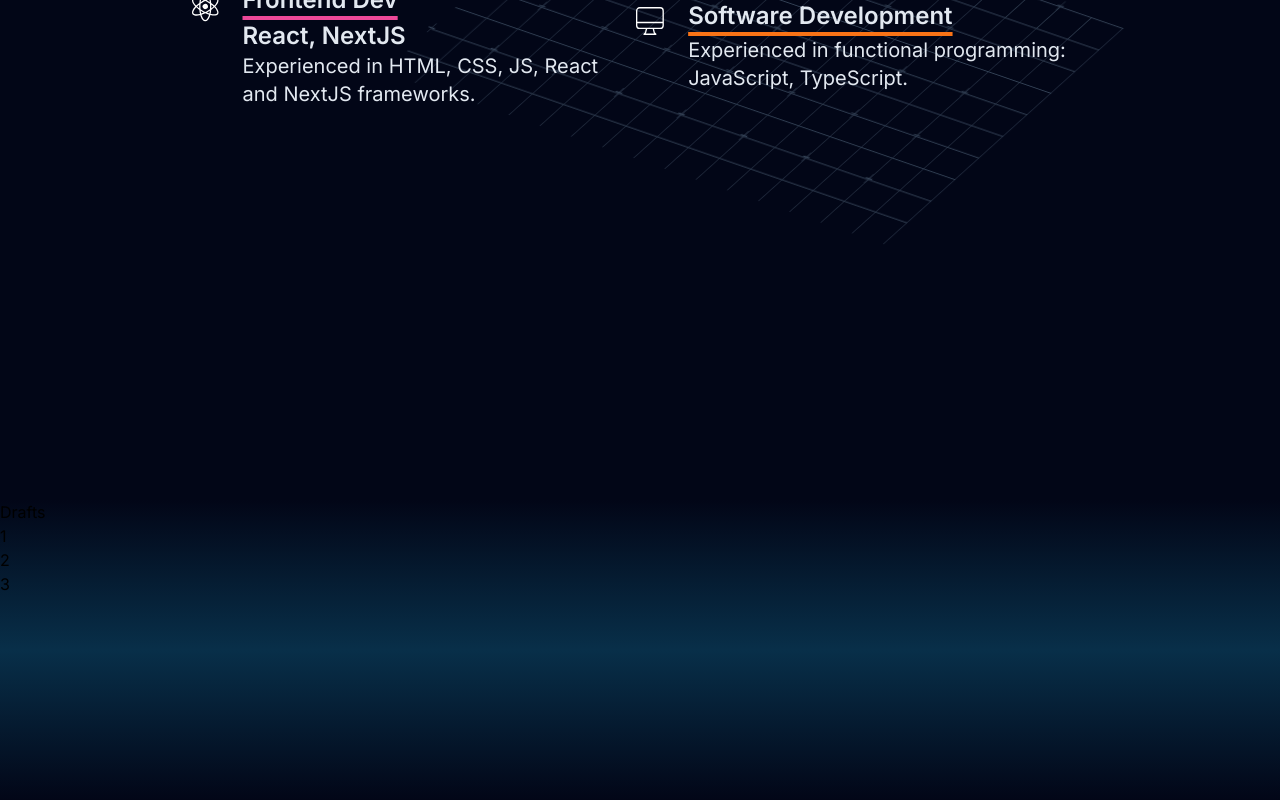
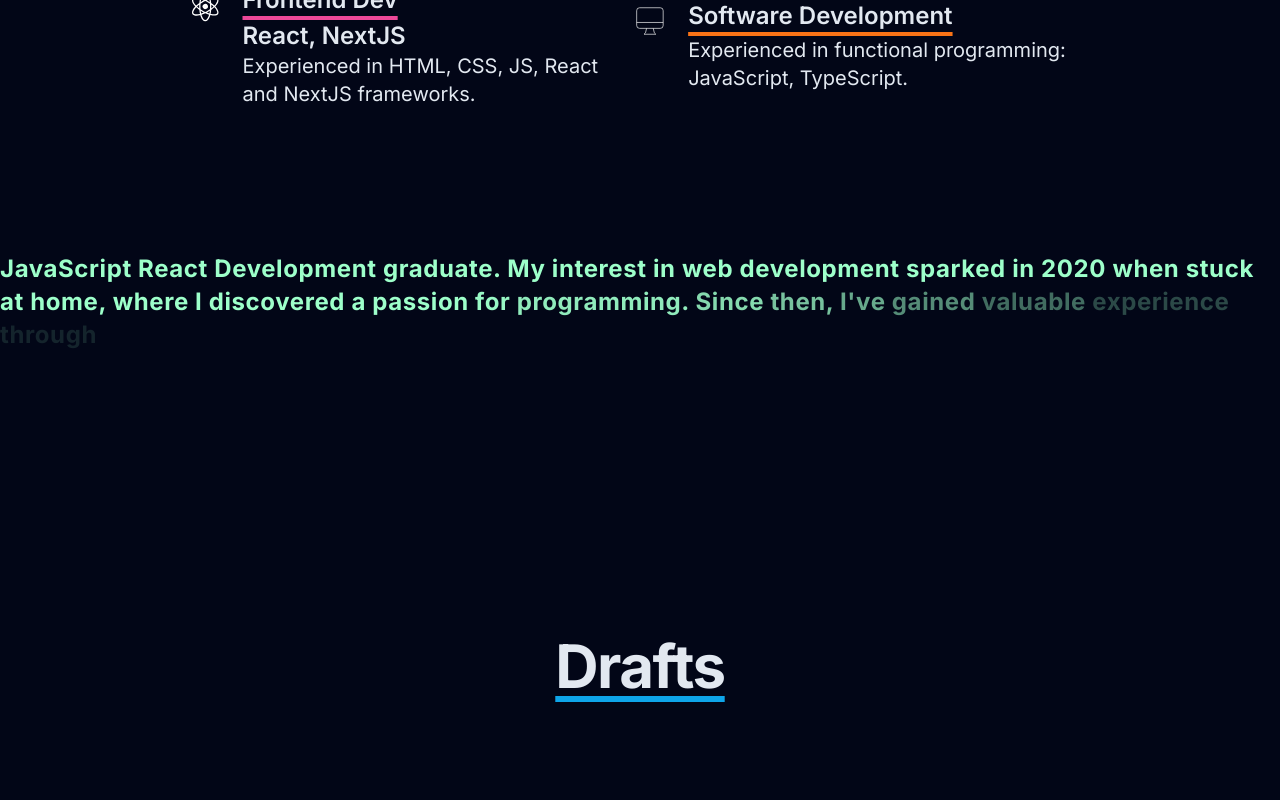
Before and after one commit to jeanmax1me/portfolio, a Next.js app: page / in a window 1280 px wide. Shown: the part 1180-1980 px from the top of the page. Built offline with nearby package versions, Linux system fonts and the light colour scheme.

Commit message:
gen text

```diff
--- a/src/app/components/ui/Background-boxes.tsx
+++ /dev/null
@@ -1,76 +0,0 @@
-"use client";
-import React from "react";
-import { motion } from "framer-motion";
-import { cn } from "@/app/utils/cn";
-
-export const BoxesCore = ({ className, ...rest }: { className?: string }) => {
-  const rows = new Array(16).fill(1);
-  const cols = new Array(10).fill(1);
-  let colors = [
-    "--sky-300",
-    "--pink-300",
-    "--green-300",
-    "--yellow-300",
-    "--red-300",
-    "--purple-300",
-    "--blue-300",
-    "--indigo-300",
-    "--violet-300",
-  ];
-  const getRandomColor = () => {
-    return colors[Math.floor(Math.random() * colors.length)];
-  };
-
-  return (
-    <div
-      style={{
-        transform: `translate(0,40%) skewX(-48deg) skewY(14deg) scale(0.675) rotate(0deg) translateZ(0)`,
-      }}
-      className={cn(
-        "absolute bleft-1/4 p-4 -top-1/4 flex  -translate-x-1/2 -translate-y-1/2 w-full h-full z-0",
-        className
-      )}
-      {...rest}
-    >
-      {rows.map((_, i) => (
-        <motion.div
-          key={`row` + i}
-          className="w-16 h-8  border-l  border-slate-700 relative"
-        >
-          {cols.map((_, j) => (
-            <motion.div
-              whileHover={{
-                backgroundColor: `var(${getRandomColor()})`,
-                transition: { duration: 0 },
-              }}
-              animate={{
-                transition: { duration: 2 },
-              }}
-              key={`col` + j}
-              className="w-16 h-8  border-r border-t border-slate-700 relative"
-            >
-              {j % 2 === 0 && i % 2 === 0 ? (
-                <svg
-                  xmlns="http://www.w3.org/2000/svg"
-                  fill="none"
-                  viewBox="0 0 24 24"
-                  strokeWidth="1.5"
-                  stroke="currentColor"
-                  className="absolute h-6 w-10 -top-[14px] -left-[22px] text-slate-700 stroke-[1px] pointer-events-none"
-                >
-                  <path
-                    strokeLinecap="round"
-                    strokeLinejoin="round"
-                    d="M12 6v12m6-6H6"
-                  />
-                </svg>
-              ) : null}
-            </motion.div>
-          ))}
-        </motion.div>
-      ))}
-    </div>
-  );
-};
-
-export const Boxes = React.memo(BoxesCore);
--- /dev/null
+++ b/src/app/components/ui/Text-anim.tsx
@@ -0,0 +1,55 @@
+"use client";
+import { useEffect } from "react";
+import { motion, stagger, useAnimate } from "framer-motion";
+import { cn } from "@/app/utils/cn";
+
+export const TextGenerateEffect = ({
+  words,
+  className,
+}: {
+  words: string;
+  className?: string;
+}) => {
+  const [scope, animate] = useAnimate();
+  let wordsArray = words.split(" ");
+  useEffect(() => {
+    animate(
+      "span",
+      {
+        opacity: 1,
+      },
+      {
+        duration: 2,
+        delay: stagger(0.2),
+      }
+    );
+  // eslint-disable-next-line react-hooks/exhaustive-deps
+  }, [scope.current]);
+
+  const renderWords = () => {
+    return (
+      <motion.div ref={scope}>
+        {wordsArray.map((word, idx) => {
+          return (
+            <motion.span
+              key={word + idx}
+              className="text-fgreen opacity-0"
+            >
+              {word}{" "}
+            </motion.span>
+          );
+        })}
+      </motion.div>
+    );
+  };
+
+  return (
+    <div className={cn("font-bold", className)}>
+      <div className="mt-4">
+        <div className=" dark:text-white text-black text-2xl leading-snug tracking-wide">
+          {renderWords()}
+        </div>
+      </div>
+    </div>
+  );
+};
--- a/src/app/pages/About.tsx
+++ b/src/app/pages/About.tsx
@@ -1,11 +1,21 @@
 "use client";
-import { Boxes } from "../components/ui/Background-boxes";
 import { motion } from "framer-motion";
+import { TextGenerateEffect } from "@/app/components/ui/Text-anim";
+
+const words = `JavaScript React Development graduate. My interest in web development sparked in 2020 when stuck at home, where I discovered a passion for programming.
+
+Since then, I've gained valuable experience through studying, personal projects and freelance work, focusing on building web applications that prioritize functionality. This hands-on experience has allowed me to refine my skills and deepen my understanding of various technologies.
+
+Continuously seeking to enhance my skills, I work on personal projects using a range of technologies. These projects not only serve as a creative outlet but also as a means to stay up-to-date with the latest trends and tools in web development.
+`;
+
+export function TextGenerateEffectDemo() {
+  return <TextGenerateEffect words={words} />;
+}
 
 export default function About() {
   return (
     <div className="relative bg-slate-950 min-h-[800px]">
-       <Boxes className="absolute" />
       <h1 className="text-6xl font-bold tracking-tight text-slate-200 sm:text-6xl py-2 text-center pb-48 underline-offset-8 underline decoration-sky-500">
         My Expertise
       </h1>
@@ -50,13 +60,16 @@
         repeat: 0,
       }}
       >
-      <svg xmlns="http://www.w3.org/2000/svg" width="42" height="42" viewBox="0 0 42 42"><path d="M18,34.111l-1.667,6.667L14.111,43H31.889l-2.222-2.222L28,34.111M3,25.222H43M7.444,34.111H38.556A4.444,4.444,0,0,0,43,29.667V7.444A4.444,4.444,0,0,0,38.556,3H7.444A4.444,4.444,0,0,0,3,7.444V29.667A4.444,4.444,0,0,0,7.444,34.111Z" transform="translate(-2 -2)" fill="none" stroke="#fff" stroke-linecap="round" stroke-linejoin="round" stroke-width="2"></path></svg>
+      <svg xmlns="http://www.w3.org/2000/svg" width="42" height="42" viewBox="0 0 42 42"><path d="M18,34.111l-1.667,6.667L14.111,43H31.889l-2.222-2.222L28,34.111M3,25.222H43M7.444,34.111H38.556A4.444,4.444,0,0,0,43,29.667V7.444A4.444,4.444,0,0,0,38.556,3H7.444A4.444,4.444,0,0,0,3,7.444V29.667A4.444,4.444,0,0,0,7.444,34.111Z" transform="translate(-2 -2)" fill="none" stroke="#fff"></path></svg>
       <div className="flex flex-col text-slate-200">
           <h2 className="text-2xl font-semibold underline-offset-8 underline decoration-orange-500 decoration-4">Software Development</h2>
           <p className="text-xl pt-1">Experienced in functional programming: JavaScript, TypeScript.</p>
         </div>
       </motion.div>
       </div>
+      <div className="max-w-7xl mx-auto pt-32">
+        <TextGenerateEffectDemo />
+        </div>
     </div>
   );
 }
--- a/src/app/pages/Footer.tsx
+++ b/src/app/pages/Footer.tsx
@@ -26,13 +26,10 @@
                 xmlns="http://www.w3.org/2000/svg"
                 fill="none"
                 viewBox="0 0 24 24"
-                stroke-width="1.5"
                 stroke="currentColor"
                 className="w-5 h-5 group-hover:animate-ping"
               >
                 <path
-                  stroke-linecap="round"
-                  stroke-linejoin="round"
                   d="m4.5 19.5 15-15m0 0H8.25m11.25 0v11.25"
                 />
               </svg>
--- a/src/app/pages/Work.tsx
+++ b/src/app/pages/Work.tsx
@@ -1,10 +1,12 @@
-import React from "react";
-
 export default function Work() {
-  return <div className="bg-gradient-to-b from-slate-950 via-sky-950 to-slate-950 min-h-[300px]">
-    <h1>Drafts</h1>
-    <p>1</p>
-    <p>2</p>
-    <p>3</p>
-  </div>;
+  return (
+    <div className="bg-slate-950 min-h-[300px] pt-32 text-white">
+      <h1 className="text-6xl font-bold tracking-tight text-slate-200 sm:text-6xl py-2 text-center pb-48 underline-offset-8 underline decoration-sky-500">
+        Drafts
+      </h1>
+      <p>1</p>
+      <p>2</p>
+      <p>3</p>
+    </div>
+  );
 }
--- a/tailwind.config.ts
+++ b/tailwind.config.ts
@@ -13,7 +13,11 @@
   ],
   darkMode: "class",
   theme: {
-    extend: {},
+    extend: {
+      colors: {
+        'fgreen' : 'rgb(157, 255, 202)',
+      }
+    },
   },
   plugins: [addVariablesForColors],
 };
```
